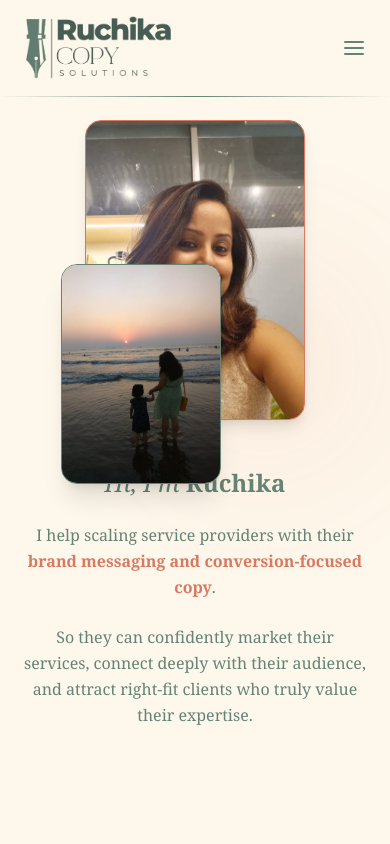
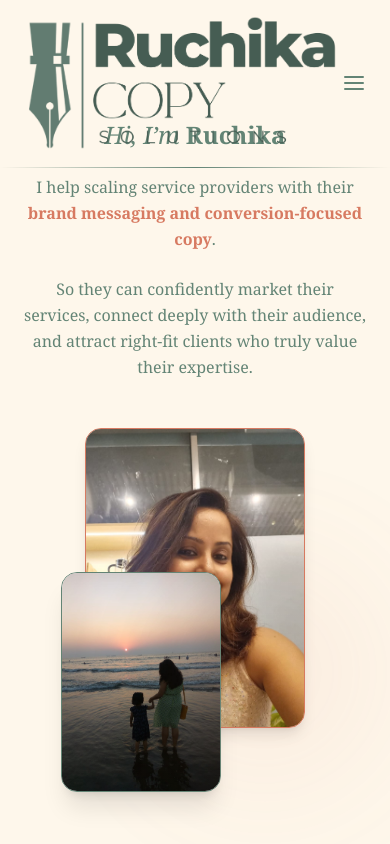
Before and after one commit to amitrverma/ruchika-website, a Next.js app: page /about in a window 390 px wide. Shown: the top 844 px of the page. Built offline with nearby package versions, Linux system fonts and the light colour scheme.

Commit message:
mobile freindly

```diff
--- a/src/app/components/About/AboutIntroShort.tsx
+++ b/src/app/components/About/AboutIntroShort.tsx
@@ -10,13 +10,42 @@ export default function AboutIntroShort() {
       <div className="absolute inset-0 opacity-[0.05] bg-[radial-gradient(circle_at_70%_30%,_var(--tw-gradient-stops))] from-brandSecondary via-transparent to-transparent" />
 
       <div className="container mx-auto max-w-6xl grid md:grid-cols-[1fr_1.3fr] gap-12 items-center px-6 relative z-10">
-        {/* === LEFT COLUMN — ANIMATED IMAGE STACK === */}
+
+        {/* === RIGHT COLUMN — TEXT (BUT FIRST ON MOBILE) === */}
         <motion.div
           initial={{ opacity: 0, y: 40 }}
           whileInView={{ opacity: 1, y: 0 }}
-          transition={{ duration: 0.8, ease: [0.22, 1, 0.36, 1] }}
+          transition={{ duration: 0.8, delay: 0.2 }}
           viewport={{ once: true }}
-          className="relative w-fit mx-auto md:mx-0"
+          className="text-brandDark space-y-6 text-center md:text-left order-1 md:order-2"
+        >
+          <h2 className="text-2xl sm:text-3xl md:text-4xl font-serif italic leading-tight">
+            Hi, I’m{" "}
+            <span className="not-italic font-bold text-brandDark">Ruchika</span>
+          </h2>
+
+          <p className="text-base sm:text-lg md:text-2xl font-serif leading-relaxed max-w-xl mx-auto md:mx-0">
+            I help scaling service providers with their{" "}
+            <span className="font-semibold text-brandSecondary">
+              brand messaging and conversion-focused copy
+            </span>
+            .
+          </p>
+
+          <p className="text-base sm:text-lg md:text-2xl font-serif leading-relaxed max-w-xl mx-auto md:mx-0">
+            So they can confidently market their services, connect deeply with
+            their audience, and attract right-fit clients who truly value their
+            expertise.
+          </p>
+        </motion.div>
+
+        {/* === LEFT COLUMN — IMAGE STACK (BUT SECOND ON MOBILE) === */}
+        <motion.div
+          initial={{ opacity: 0, y: 40 }}
+          whileInView={{ opacity: 1, y: 0 }}
+          transition={{ duration: 0.8 }}
+          viewport={{ once: true }}
+          className="relative w-fit mx-auto md:mx-0 order-2 md:order-1"
         >
           {/* Main portrait */}
           <motion.div
@@ -29,12 +58,12 @@ export default function AboutIntroShort() {
               alt="Ruchika smiling"
               fill
               priority
-              className="object-cover transition-transform duration-700 group-hover:scale-105"
+              className="object-cover transition-transform duration-700"
             />
             <div className="absolute inset-0 bg-gradient-to-t from-black/10 via-transparent to-transparent" />
           </motion.div>
 
-          {/* Overlapped photo */}
+          {/* Overlapped beach photo */}
           <motion.div
             whileHover={{ rotate: -2, y: -6 }}
             transition={{ type: "spring", stiffness: 100, damping: 15 }}
@@ -52,35 +81,10 @@ export default function AboutIntroShort() {
             <div className="absolute inset-0 bg-gradient-to-t from-black/10 via-transparent to-transparent" />
           </motion.div>
 
-          {/* Subtle floating glow behind images */}
+          {/* Glow */}
           <div className="absolute -bottom-16 -right-20 w-60 h-60 bg-brandSecondary/20 rounded-full blur-3xl opacity-40 animate-pulse-slow" />
         </motion.div>
 
-        {/* === RIGHT COLUMN — TEXT === */}
-        <motion.div
-          initial={{ opacity: 0, y: 40 }}
-          whileInView={{ opacity: 1, y: 0 }}
-          transition={{ duration: 0.8, delay: 0.2, ease: [0.22, 1, 0.36, 1] }}
-          viewport={{ once: true }}
-          className="text-brandDark space-y-6 text-center md:text-left"
-        >
-          <h2 className="text-2xl sm:text-3xl md:text-4xl font-serif italic leading-tight">
-            Hi, I’m <span className="not-italic font-bold text-brandDark">Ruchika</span>
-          </h2>
-
-          <p className="text-base sm:text-lg md:text-2xl font-serif leading-relaxed max-w-xl">
-            I help scaling service providers with their{" "}
-            <span className="font-semibold text-brandSecondary">
-              brand messaging and conversion-focused copy
-            </span>
-            .
-          </p>
-
-          <p className="text-base sm:text-lg md:text-2xl font-serif leading-relaxed max-w-xl">
-            So they can confidently market their services, connect deeply with their audience, and
-            attract right-fit clients who truly value their expertise.
-          </p>
-        </motion.div>
       </div>
     </section>
   );
--- a/src/app/components/About/PurposeSection.tsx
+++ b/src/app/components/About/PurposeSection.tsx
@@ -5,7 +5,7 @@ export default function PurposeSection() {
         <h3 className="text-2xl md:text-3xl font-serif font-semibold text-white mb-8 leading-snug">
           My deeper purpose behind doing what I do
           <br />
-          <span className="text-brandSecondary font-normal">
+          <span className=" font-normal">
             (clear messaging and strategic copy)
           </span>
         </h3>
--- a/src/app/components/Home/AboutIntroSection.tsx
+++ b/src/app/components/Home/AboutIntroSection.tsx
@@ -69,6 +69,7 @@ export default function AboutIntroSection() {
                 src="/assets/ruchika-profile.png"
                 alt="Ruchika Ratna - Copywriter and Brand Messaging Specialist"
                 fill
+                sizes="(min-width: 1024px) 320px, (min-width: 768px) 280px, 70vw"
                 className="object-cover"
                 priority
               />
--- a/src/app/components/Home/ProcessHighlightSection.tsx
+++ b/src/app/components/Home/ProcessHighlightSection.tsx
@@ -20,6 +20,7 @@ export default function ProcessHighlightSection() {
               src="/assets/ruchika-working.png"
               alt="Ruchika working on laptop"
               fill
+              sizes="(min-width: 1024px) 320px, (min-width: 768px) 300px, 80vw"
               className="object-cover rounded-[2rem]"
               priority
             />
--- a/src/app/components/Home/TestimonialSection.tsx
+++ b/src/app/components/Home/TestimonialSection.tsx
@@ -64,6 +64,7 @@ export default function TestimonialSection() {
               src={current.image}
               alt={current.name}
               fill
+              sizes="180px"
               className="object-contain rounded-full border-[6px] border-white shadow-lg ring-4 ring-brandSecondary/30 bg-white p-2"
             />
           </div>
--- a/src/app/components/Navbar.tsx
+++ b/src/app/components/Navbar.tsx
@@ -38,6 +38,7 @@ export default function Navbar() {
             alt="Ruchika Copy Solutions logo"
             width={150}
             height={150}
+            style={{ width: "auto", height: "auto" }}
             priority
             className="object-contain"
           />
--- a/src/app/components/Services/ServicesHero.tsx
+++ b/src/app/components/Services/ServicesHero.tsx
@@ -16,6 +16,7 @@ export default function ServicesHero() {
               src="/assets/ruchika-service.jpeg" // replace with your real image
               alt="Ruchika"
               fill
+              sizes="(min-width: 1024px) 50vw, (min-width: 768px) 60vw, 100vw"
               className="object-cover"
             />
           </div>
@@ -26,6 +27,7 @@ export default function ServicesHero() {
               src="/assets/coffee-service.jpeg" // replace with your real image
               alt="Workspace"
               fill
+              sizes="300px"
               className="object-cover"
             />
           </div>
--- a/src/app/layout.tsx
+++ b/src/app/layout.tsx
@@ -7,12 +7,14 @@ const playfair = Playfair_Display({
   subsets: ["latin"],
   weight: ["400", "500", "600", "700"],
   variable: "--font-playfair",
+  preload: false,
 });
 
 const inter = Inter({
   subsets: ["latin"],
   weight: ["400", "500", "600", "700"],
   variable: "--font-inter",
+  preload: false,
 });
 
 export const metadata = {
```
Also changed, not shown: src/app/components/Home/Hero.tsx (+52 -30 lines).
